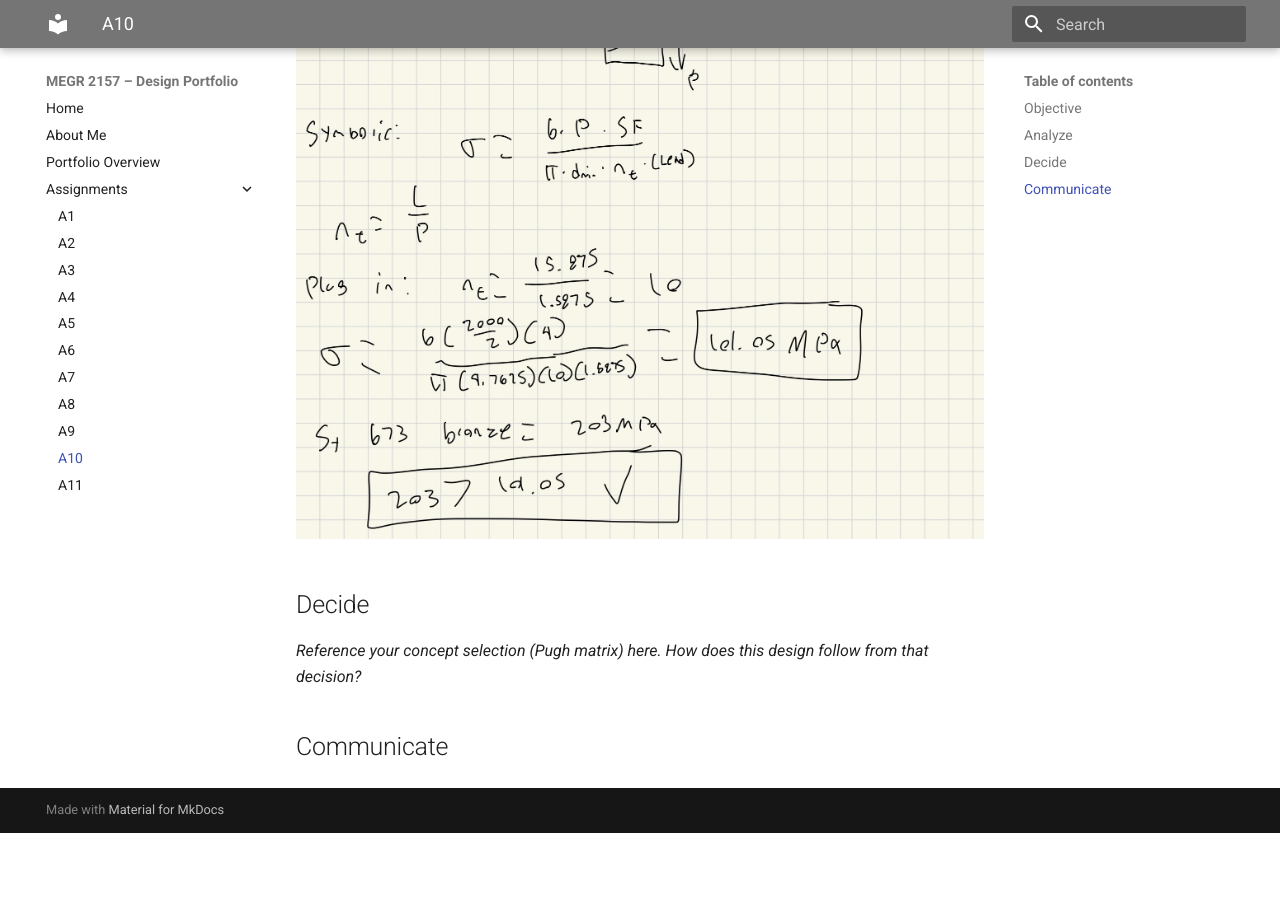
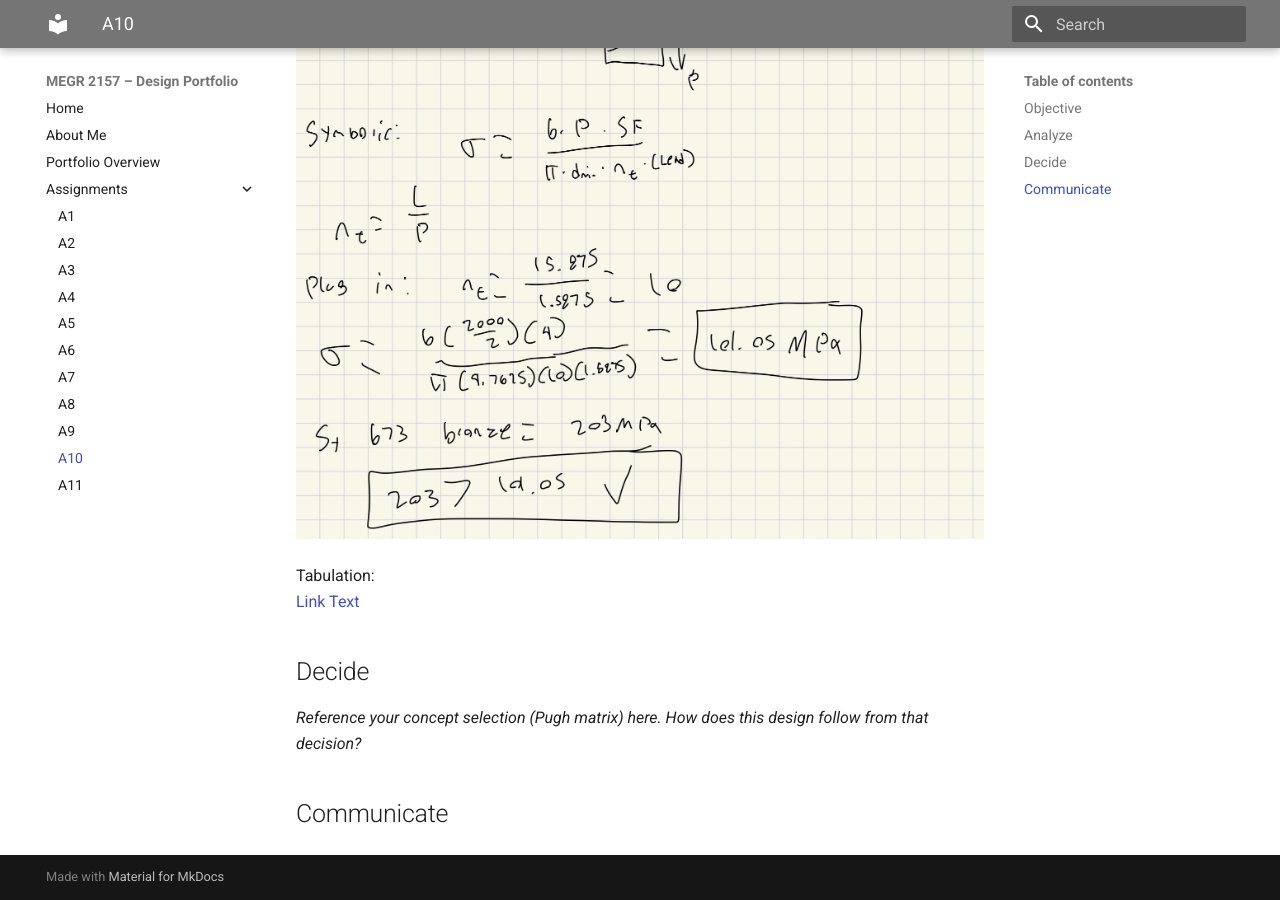
Before and after one commit to jadelma5/megr2156-portfolio, an MkDocs documentation site: the page built from docs/assignments/A10/index.md, in a window 1280 px wide and 900 px high, scrolled down 3978 px. Built offline with MkDocs 1.6.1 and Material for MkDocs 9.7.7, drawn with Linux system fonts in a browser that asks for light colours; before the commit the page ends 4811 px from its top, so only the background shows below that.

Commit message:
Add tabulation link to assignment index
Added a tabulation link for reference in the assignment documentation.

```diff
--- a/docs/assignments/A10/index.md
+++ b/docs/assignments/A10/index.md
@@ -20,6 +20,8 @@ Constrains:
 ![Leadscrew](leadscrew-55.jpg)
 ![Leadscrew](leadscrew-56.jpg)
 
+Tabulation:
+<a href="https://docs.google.com/spreadsheets/d/1-IyFBrPSqRsUC8X71TDrjAil2_3B7H-Nr4CGZBN8Lyw/edit?usp=sharing" target="Tabulation Link">Link Text</a>
 
 ## Decide
 _Reference your concept selection (Pugh matrix) here. How does this design follow from that decision?_
```
